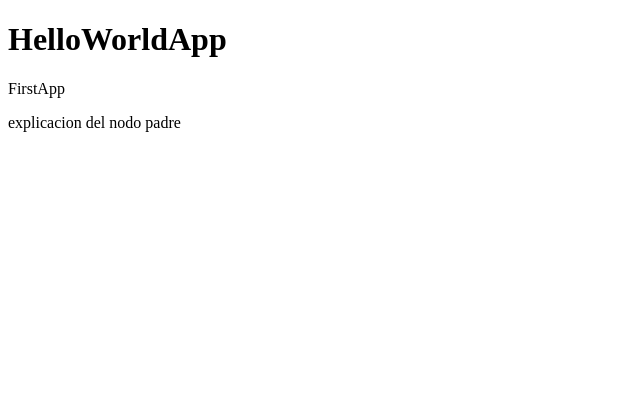
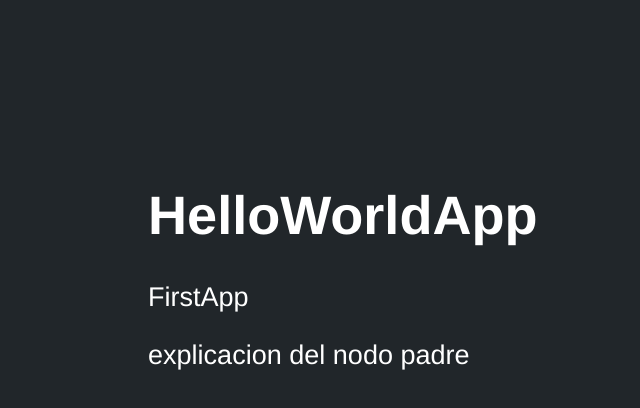
Before and after one commit to Epadrino/react-cero-a-experto, a React (Vite) app in the folder seccion_dos_counter_vite/: page / in a window 1280 px wide. Shown: the top 408 px of the page, without its empty margins (0-640 px from the left). Built offline with nearby package versions, Linux system fonts and the light colour scheme.

Commit message:
estilos_globales_css
se agrego los estilos globales en la aplicación

```diff
--- a/seccion_dos_counter_vite/src/main.jsx
+++ b/seccion_dos_counter_vite/src/main.jsx
@@ -2,6 +2,7 @@ import React from "react";
 import ReactDOM from "react-dom/client";
 import { FirstApp } from "./FirstApp";
 import { HelloWorldApp } from "./HelloWorldApp";
+import "./styleds.css";
 
 ReactDOM.createRoot(document.getElementById("root")).render(
   <React.StrictMode>
--- /dev/null
+++ b/seccion_dos_counter_vite/src/styleds.css
@@ -0,0 +1,8 @@
+html,
+body {
+  background-color: #21262a;
+  color: #ffffff;
+  font-family: Helvetica, Arial, sans-serif;
+  font-size: 1.3rem;
+  padding: 70px;
+}
```
